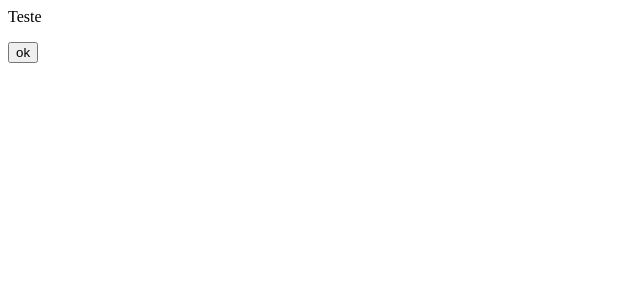
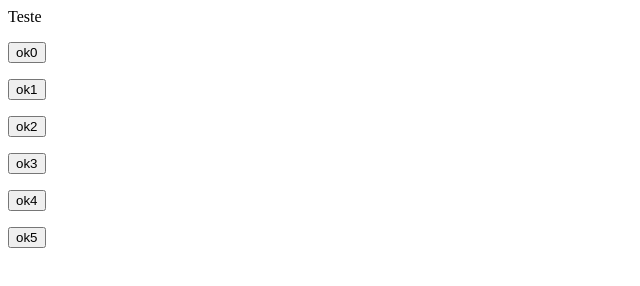
Before and after one commit to FabioMedeiros2013/tst, a plain HTML site: page Index.html in a window 1280 px wide. Shown: the whole page, without its empty margins (0-640 px from the left). Drawn offline with Linux system fonts and the light colour scheme.

Commit message:
inserido botões com mensagens diferentes

```diff
--- a/Index.html
+++ b/Index.html
@@ -4,7 +4,12 @@
     </head>
     <body>
         <p>Teste</p>
-        <input type="button" value="ok" onclick="msg('ok')">
+        <p><input type="button" value="ok0" onclick="msg('ok0')"></p>
+        <p><input type="button" value="ok1" onclick="msg('ok1')"></p>
+        <p><input type="button" value="ok2" onclick="msg('ok2')"></p>
+        <p><input type="button" value="ok3" onclick="msg('ok3')"></p>
+        <p><input type="button" value="ok4" onclick="msg('ok4')"></p>
+        <p><input type="button" value="ok5" onclick="msg('ok5')"></p>
     </body>
     <script lang="javascript">
         function msg(x) {
```
